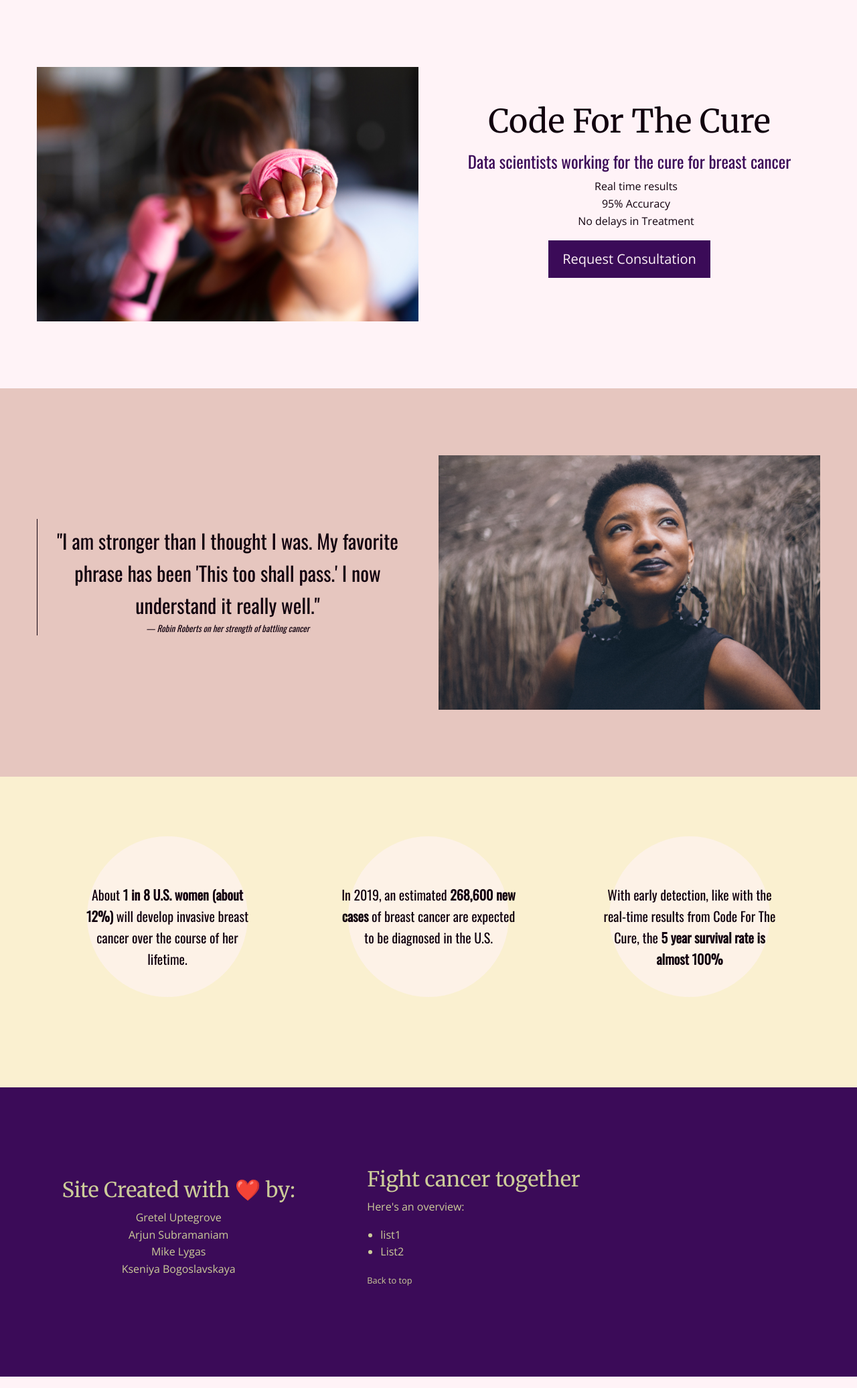
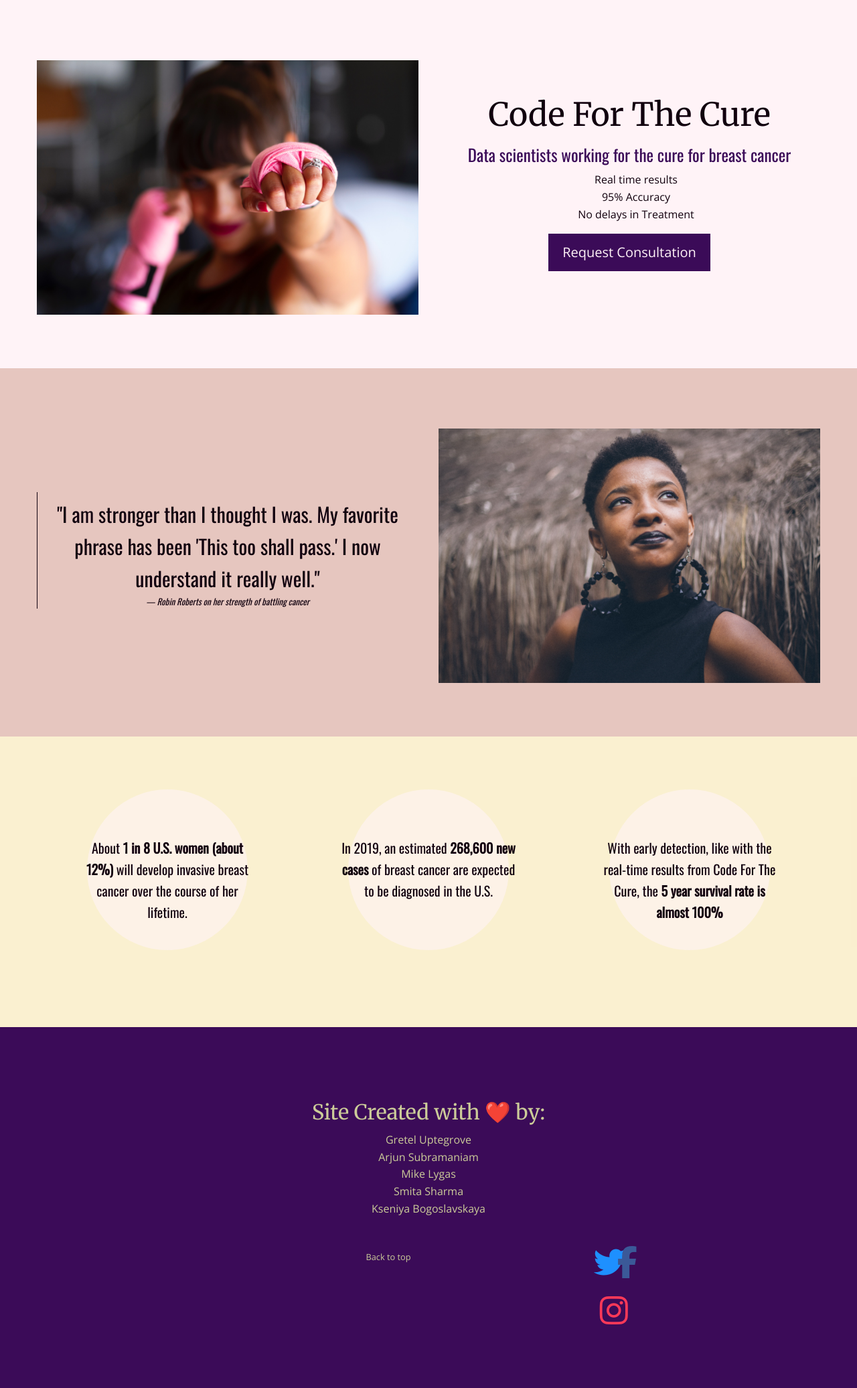
Before and after one commit to ChiqueCode/project_breast_cancer, a Flask app: page / in a window 1280 px wide. Shown: the part 111-2184 px from the top of the page at 67% size. Run offline with Flask 2, Linux system fonts and the light colour scheme; some libraries are stand-ins or nearby versions.

Commit message:
🚧added social links for the footer

```diff
--- a/static/css/style.css
+++ b/static/css/style.css
@@ -153,8 +153,8 @@ label {
 .pull-container,
 .stats-container,
 footer {
-  padding-top: 100px;
-  padding-bottom: 100px;
+  padding-top: 90px;
+  padding-bottom: 80px;
 }
 
 /* Statistic Section */
--- a/templates/index.html
+++ b/templates/index.html
@@ -22,6 +22,8 @@
       rel="stylesheet"
     />
     <link rel="stylesheet" href="../static/css/style.css" />
+    <!-- Adding fontawesome for social links   -->
+    <script src="https://kit.fontawesome.com/59e5b17a76.js"></script>
   </head>
   <style></style>
 
@@ -52,7 +54,9 @@
           <div class="cell large-6">
             <div class="cta-container text-center">
               <h1>Code For The Cure</h1>
-              <h4 class="subheader">Data scientists working for the cure for breast cancer</h4>
+              <h4 class="subheader">
+                Data scientists working for the cure for breast cancer
+              </h4>
               <ul>
                 <li>Real time results</li>
                 <li>95% Accuracy</li>
@@ -89,19 +93,22 @@
         <div class="grid-x align-center" id="banner">
           <div class="cell large-4 medium-4 text-center stats-cell">
             <p>
-              About <strong> 1 in 8 U.S. women (about 12%) </strong> will develop invasive breast
-              cancer over the course of her lifetime.
+              About <strong> 1 in 8 U.S. women (about 12%) </strong> will
+              develop invasive breast cancer over the course of her lifetime.
             </p>
           </div>
 
           <div class="cell large-4 medium-4 text-center stats-cell">
             <p>
-              In 2019, an estimated <strong>268,600 new cases</strong> of breast cancer are expected to be diagnosed in the U.S.
+              In 2019, an estimated <strong>268,600 new cases</strong> of breast
+              cancer are expected to be diagnosed in the U.S.
             </p>
           </div>
           <div class="cell large-4 medium-4 text-center stats-cell">
             <p>
-              With early detection, like with the real-time results from Code For The Cure, the <strong>5 year survival rate is almost 100%</strong>
+              With early detection, like with the real-time results from Code
+              For The Cure, the
+              <strong>5 year survival rate is almost 100%</strong>
             </p>
           </div>
         </div>
@@ -109,30 +116,50 @@
     </div>
 
     <!-- Footer -->
-    <footer class="grid-x grid-padding-x grid-padding-y align-middle">
-      <div class="cell medium-7 large-5 text-center">
+    <footer class="grid-x grid-padding-x grid-padding-y align-center">
+      <!-- <div class="cell medium-7 large-5 text-center"> -->
+      <div class="cell medium-12 text-center">
         <h3>Site Created with ❤️ by:</h3>
         <ul class="no-bullet">
-          <li>Gretel Uptegrove</li>
+          <li><a href="https://github.com/gretelup">Gretel Uptegrove</a></li>
           <li>Arjun Subramaniam</li>
           <li>Mike Lygas</li>
+          <li>Smita Sharma</li>
           <li><a href="https://chique.dev/">Kseniya Bogoslavskaya</a></li>
         </ul>
       </div>
-      <div class="cell medium-5 large-5">
-        <h3>Fight cancer together</h3>
-        <p>
-          Here's an overview:
-        </p>
-        <ul>
-          <li>list1</li>
-          <li>List2</li>
-        </ul>
+      <div class="cell medium-5 large-5 text-center">
         <p>
           <small>
             <a href="#">Back to top</a>
           </small>
         </p>
+      </div>
+      <div class="grid-x align-right" id="social-links">
+        <!-- Twitter link -->
+        <div class="cell medium-2 text-center">
+          <a href="https://twitter.com" target="_blank">
+            <span style="font-size: 48px; color: Dodgerblue;">
+              <i class="fab fa-twitter"></i>
+            </span>
+          </a>
+        </div>
+        <!-- Facebook link -->
+        <div class="cell medium-6 text-center">
+          <a href="https://facebook.com" target="_blank">
+            <span style="font-size: 48px; color: #3b5998;">
+              <i class="fab fa-facebook-f"></i>
+            </span>
+          </a>
+        </div>
+        <!-- Instagram link -->
+        <div class="cell medium-10 text-center">
+          <a href="https://instagram.com" target="_blank">
+            <span style="font-size: 48px; color: #fb3958">
+              <i class="fab fa-instagram"></i>
+            </span>
+          </a>
+        </div>
       </div>
     </footer>
 
```
